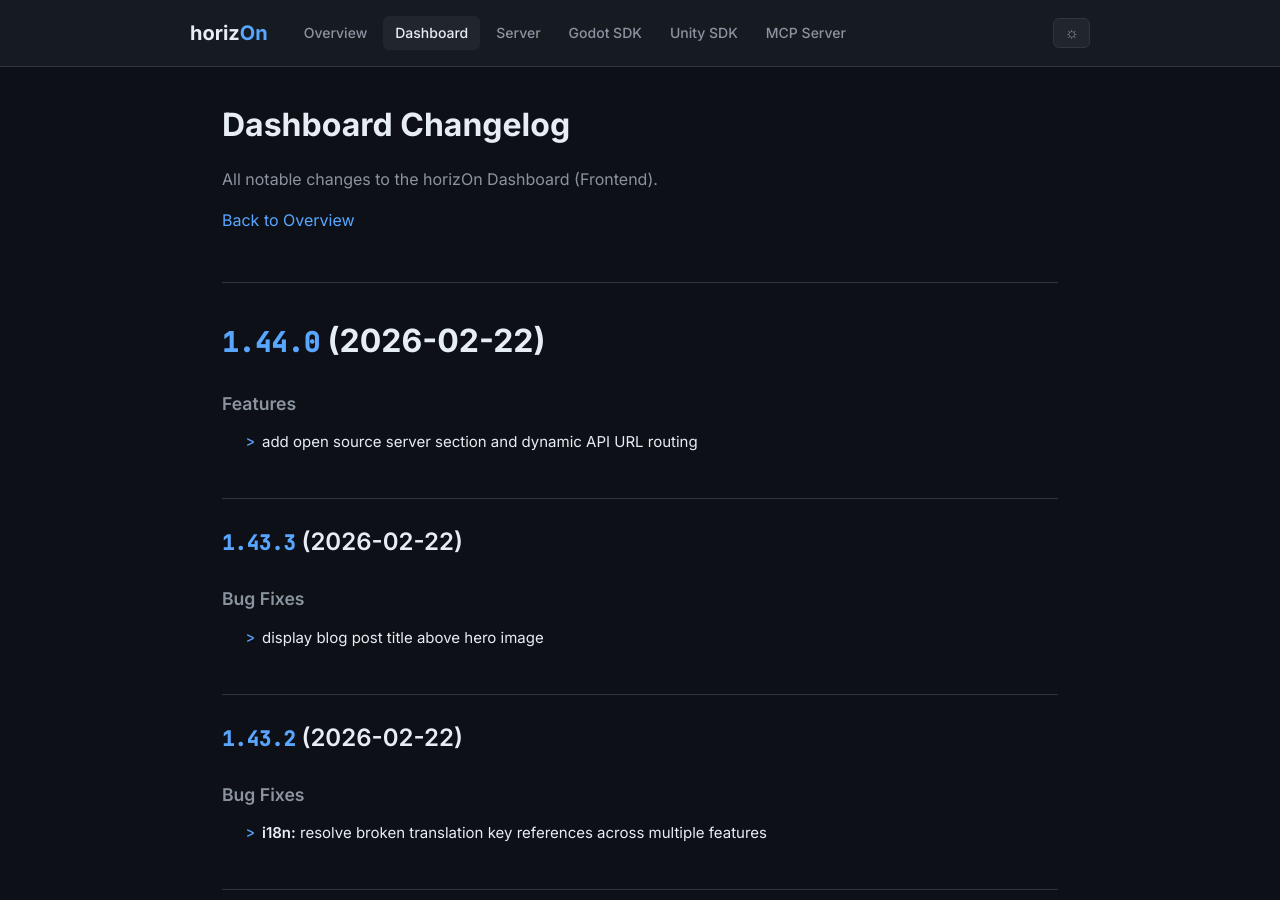
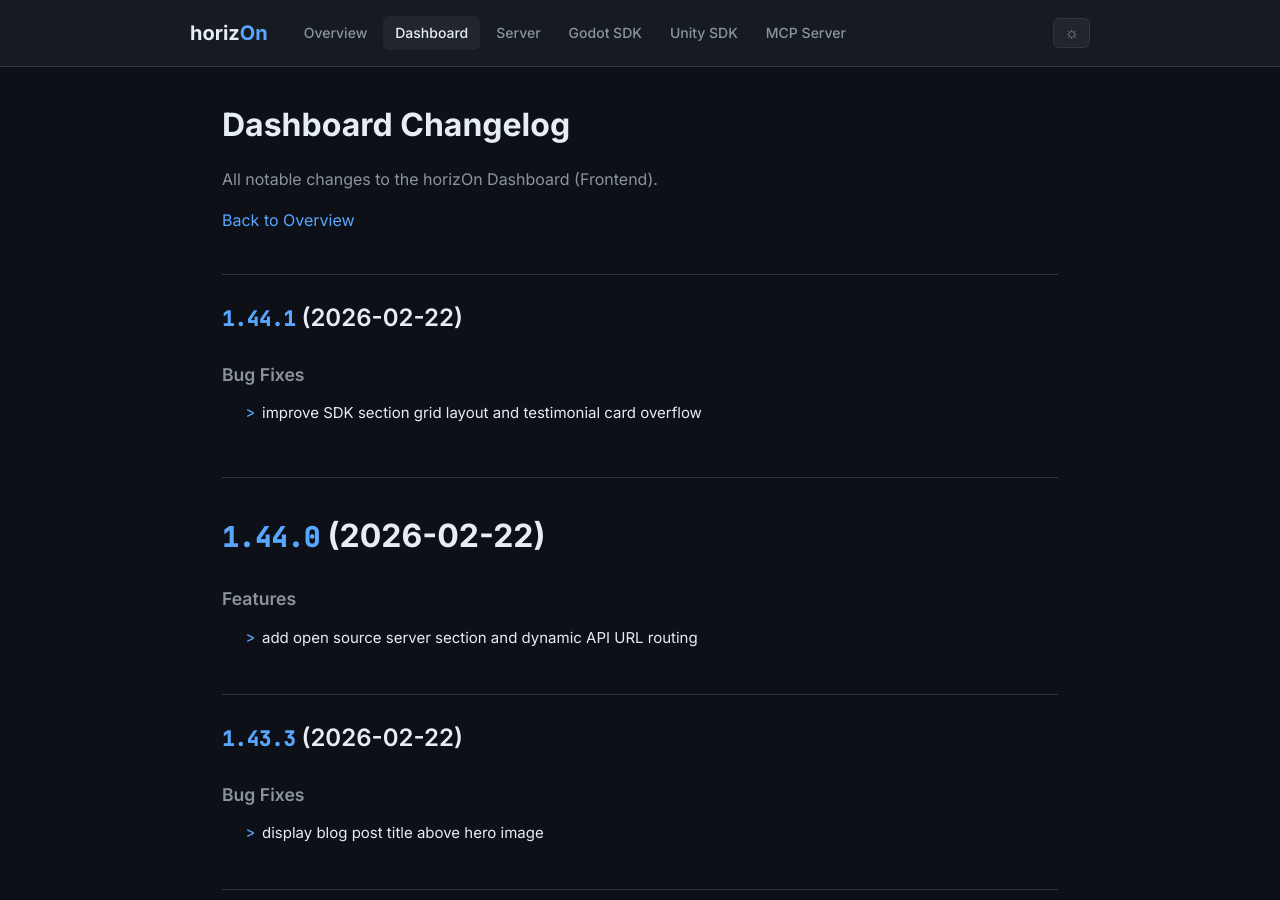
Before and after one commit to ProjectMakersDE/horizOn-Changelog, a Jekyll site: the page built from dashboard-changelog.md, in a window 1280 px wide and 900 px high. Built offline with Jekyll 4.4.1, drawn with Linux system fonts in a browser that asks for light colours.

Commit message:
chore: sync changelogs [skip ci]

```diff
--- a/dashboard-changelog.md
+++ b/dashboard-changelog.md
@@ -8,6 +8,13 @@ title: Dashboard Changelog
 All notable changes to the horizOn Dashboard (Frontend).
 
 [Back to Overview](.)
+
+## [1.44.1](https://github.com/ProjectMakersDE/horizOn-Dashboard/compare/v1.44.0...v1.44.1) (2026-02-22)
+
+
+### Bug Fixes
+
+* improve SDK section grid layout and testimonial card overflow ([b782b66](https://github.com/ProjectMakersDE/horizOn-Dashboard/commit/b782b66ba56e125aaea53b2863260515b9541fb3))
 
 # [1.44.0](https://github.com/ProjectMakersDE/horizOn-Dashboard/compare/v1.43.3...v1.44.0) (2026-02-22)
 
```
Also changed, not shown: index.md (+1 -1 lines).
